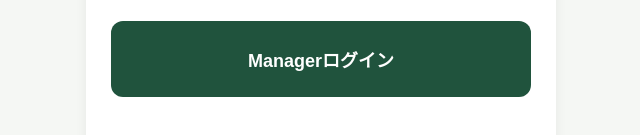
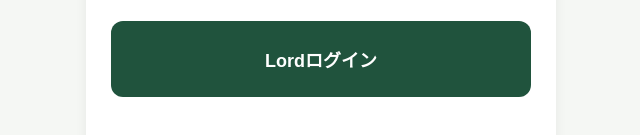
Before and after one commit to replusfarm/refarm-attendance, a plain HTML site: page punch.html in a window 1280 px wide. Shown: the part 383-518 px from the top of the page, 319-959 px from the left. Drawn offline with Linux system fonts and the light colour scheme.

Commit message:
Change button text from 'Managerログイン' to 'Lordログイン'

```diff
--- a/punch.html
+++ b/punch.html
@@ -97,7 +97,7 @@
     type="button"
     onclick="window.location.href='login-manager-test.html'"
     style="width:100%; background:#20533d;">
-    Managerログイン
+    Lordログイン
   </button>
 </div>
 
```
